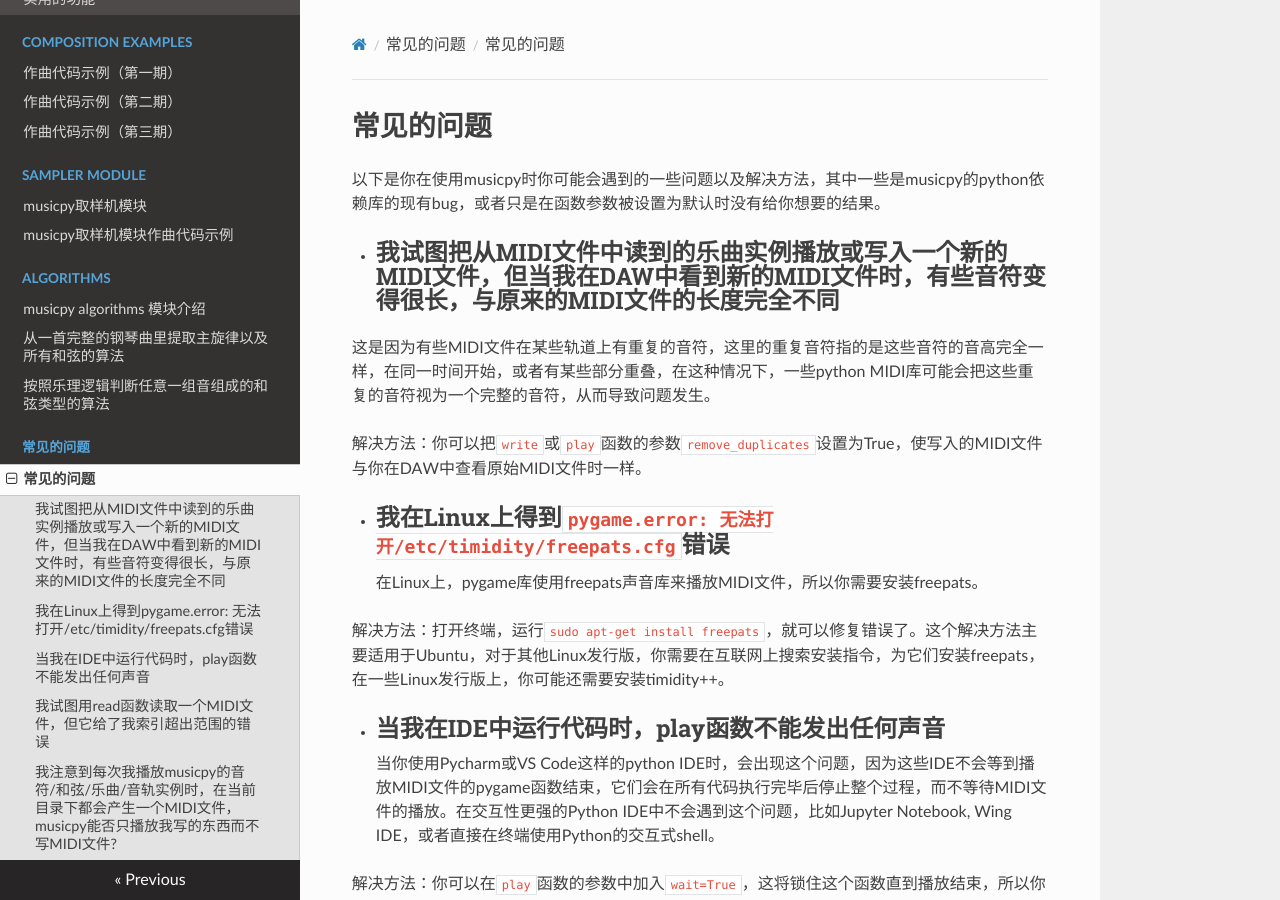
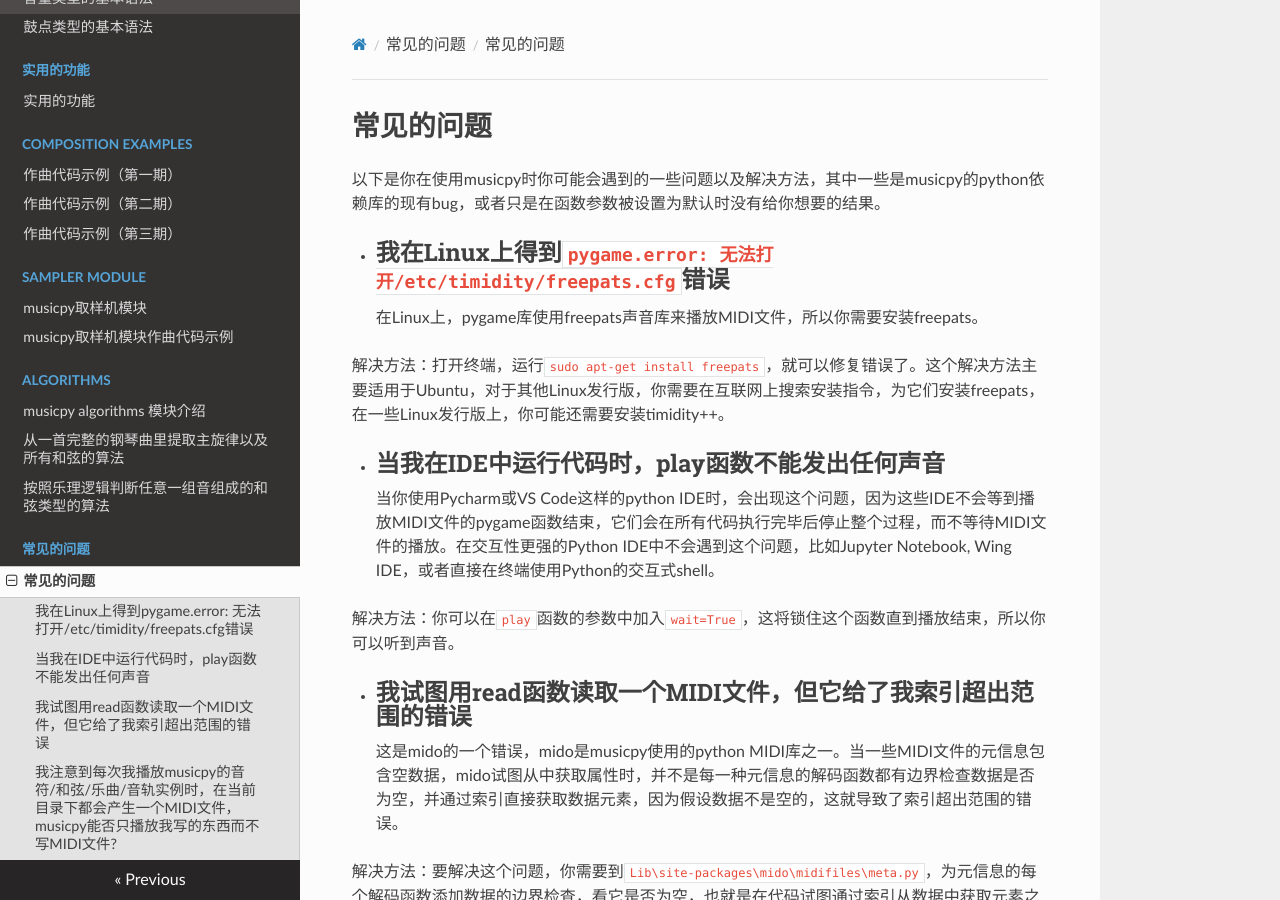
Before and after one commit to Rainbow-Dreamer/musicpy_docs_zh_CN, an MkDocs documentation site: the page built from docs/Frequently Asked Questions.md, in a window 1280 px wide and 900 px high. Built offline with MkDocs 1.6.1, drawn with Linux system fonts in a browser that asks for light colours; nearby versions of some CDN libraries.

Commit message:
Update Frequently Asked Questions.md

```diff
--- a/docs/Frequently Asked Questions.md
+++ b/docs/Frequently Asked Questions.md
@@ -1,12 +1,6 @@
 # 常见的问题
 
 以下是你在使用musicpy时你可能会遇到的一些问题以及解决方法，其中一些是musicpy的python依赖库的现有bug，或者只是在函数参数被设置为默认时没有给你想要的结果。
-
-* ## 我试图把从MIDI文件中读到的乐曲实例播放或写入一个新的MIDI文件，但当我在DAW中看到新的MIDI文件时，有些音符变得很长，与原来的MIDI文件的长度完全不同
-
-这是因为有些MIDI文件在某些轨道上有重复的音符，这里的重复音符指的是这些音符的音高完全一样，在同一时间开始，或者有某些部分重叠，在这种情况下，一些python MIDI库可能会把这些重复的音符视为一个完整的音符，从而导致问题发生。
-
-解决方法：你可以把`write`或`play`函数的参数`remove_duplicates`设置为True，使写入的MIDI文件与你在DAW中查看原始MIDI文件时一样。
 
 * ## 我在Linux上得到`pygame.error: 无法打开/etc/timidity/freepats.cfg`错误
 在Linux上，pygame库使用freepats声音库来播放MIDI文件，所以你需要安装freepats。
```
